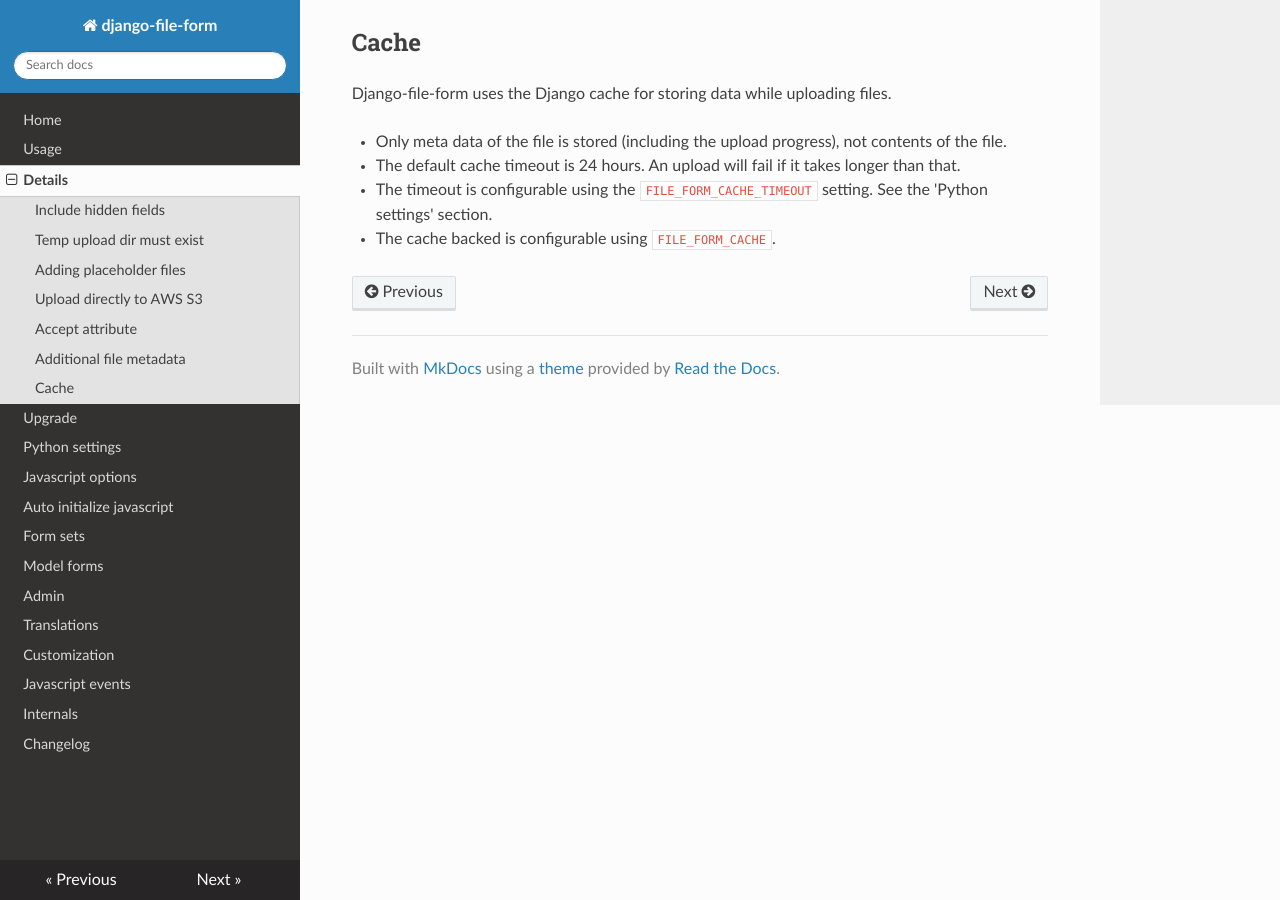
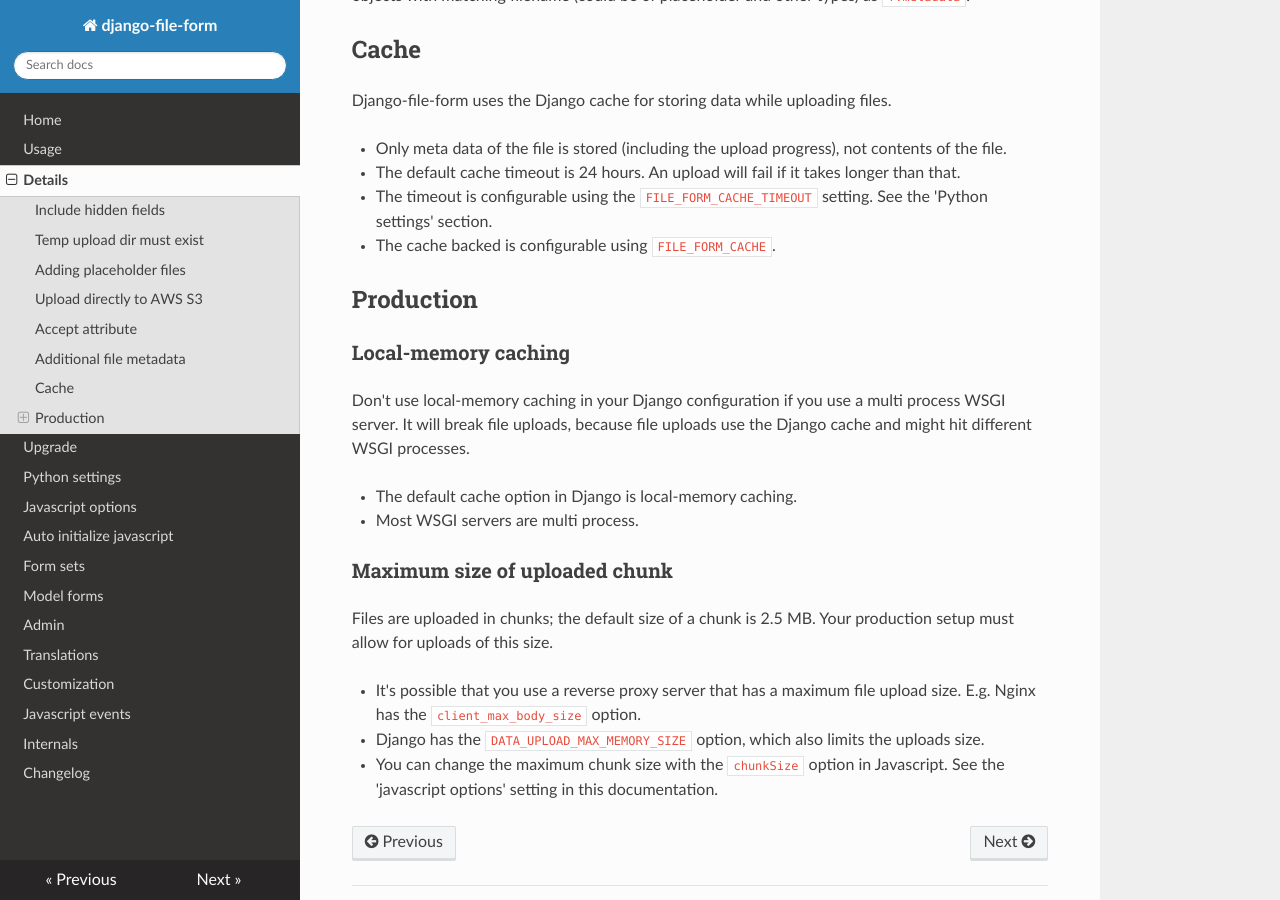
Before and after one commit to mbraak/django-file-form, an MkDocs documentation site: the page built from docs/details.md, in a window 1280 px wide and 900 px high, scrolled down 3200 px. Built offline with MkDocs 1.6.1, drawn with Linux system fonts in a browser that asks for light colours; nearby versions of some CDN libraries; some of the changed text lies outside the part shown.

````diff
--- a/docs/details.md
+++ b/docs/details.md
@@ -10,7 +10,7 @@ Make sure that hidden form fields are included:
 {% endfor %}
 ```
 
-NB: it's possible that the hidden fields are already included; for example if you use ``form.as_p``. Do not include the hidden fields twice.
+NB: it's possible that the hidden fields are already included; for example if you use `form.as_p`. Do not include the hidden fields twice.
 
 Also see the testproject in the repository.
 
@@ -64,7 +64,6 @@ for f in self.cleaned_data['my_field']:
 by clients directly to S3 through AJAX operations and return to the backend as `File` objects
 with [`S3Boto3Storage`](https://django-storages.readthedocs.io/en/latest/backends/amazon-S3.html).
 
-
 Required packages: `boto3` and `django_storages`.
 
 To use this method, you will first need to make sure your S3 bucket is configured
@@ -85,6 +84,7 @@ or through environment variables with the same names as described
 in [`django-storages` documentation](https://django-storages.readthedocs.io/en/latest/backends/amazon-S3.html).
 
 If you are using `django-csp` for setting the Content Security Policy, then the following CORS settings are also needed in `settings`
+
 ```
 CSP_DEFAULT_SRC = ("'none'",)
 CSP_STYLE_SRC = ("'self'")
@@ -93,13 +93,14 @@ CSP_FONT_SRC = ("'self'")
 CSP_IMG_SRC = ("'self'",)
 CSP_CONNECT_SRC = ("'self'", AWS_S3_ENDPOINT_URL)
 ```
+
 where `AWS_S3_ENDPOINT_URL` is the AWS endpoint defined above.
 
 Finally, you will need to define
 
-  ```
-  s3_upload_dir = "user_or_form_specific_id"
-  ```
+```
+s3_upload_dir = "user_or_form_specific_id"
+```
 
 in the form class or passed parameter `s3_upload_dir` to the constructor of the
 form to inform the frontend to use the AJAX uploader for S3. The files will be
@@ -114,8 +115,8 @@ specific to user or form to avoid conflicts on the AWS side. If the object
 already exists in the S3 bucket, a random string will be added to filename.
 
 After form submission, the files will be returned as customized `S3Boto3StorageFile`
-objects  with `S3Boto3Storage` as its underlying storage. The objects will have attributes
-`is_s3direct=True`,  `is_placeholder=False`, and `original_name` which is the
+objects with `S3Boto3Storage` as its underlying storage. The objects will have attributes
+`is_s3direct=True`, `is_placeholder=False`, and `original_name` which is the
 name of the file that was uploaded that can be different from the basename
 of the object on S3 (`f.name`). Reading from these objects will download the files
 from S3.
@@ -150,12 +151,28 @@ widgets and event handlers to update the `data` of this hidden field.
 Upon form submission, `django-file-form` retrieves the data and assign them to returned file
 objects with matching filename (could be of placeholder and other types) as `f.metadata`.
 
-
 ## Cache
 
 Django-file-form uses the Django cache for storing data while uploading files.
 
-* Only meta data of the file is stored (including the upload progress), not contents of the file.
-* The default cache timeout is 24 hours. An upload will fail if it takes longer than that.
-* The timeout is configurable using the `FILE_FORM_CACHE_TIMEOUT` setting. See the 'Python settings' section.
-* The cache backed is configurable using `FILE_FORM_CACHE`.
+- Only meta data of the file is stored (including the upload progress), not contents of the file.
+- The default cache timeout is 24 hours. An upload will fail if it takes longer than that.
+- The timeout is configurable using the `FILE_FORM_CACHE_TIMEOUT` setting. See the 'Python settings' section.
+- The cache backed is configurable using `FILE_FORM_CACHE`.
+
+## Production
+
+### Local-memory caching
+
+Don't use local-memory caching in your Django configuration if you use a multi process WSGI server. It will break file uploads, because file uploads use the Django cache and might hit different WSGI processes.
+
+- The default cache option in Django is local-memory caching.
+- Most WSGI servers are multi process.
+
+### Maximum size of uploaded chunk
+
+Files are uploaded in chunks; the default size of a chunk is 2.5 MB. Your production setup must allow for uploads of this size.
+
+- It's possible that you use a reverse proxy server that has a maximum file upload size. E.g. Nginx has the `client_max_body_size` option.
+- Django has the `DATA_UPLOAD_MAX_MEMORY_SIZE` option, which also limits the uploads size.
+- You can change the maximum chunk size with the `chunkSize` option in Javascript. See the 'javascript options' setting in this documentation.
````
Also changed, not shown: docs/javascript_options.md (+31 -36 lines).
